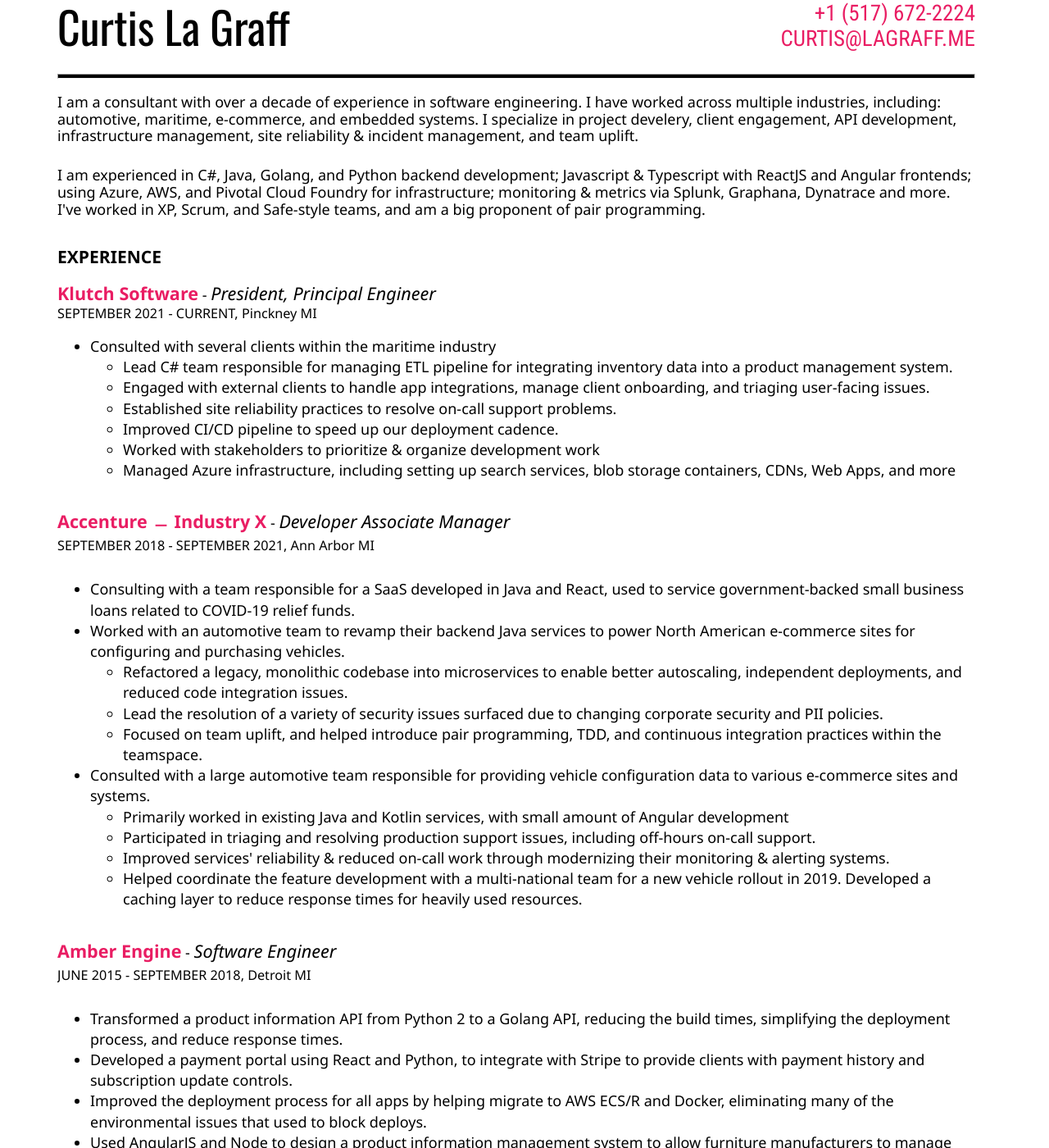
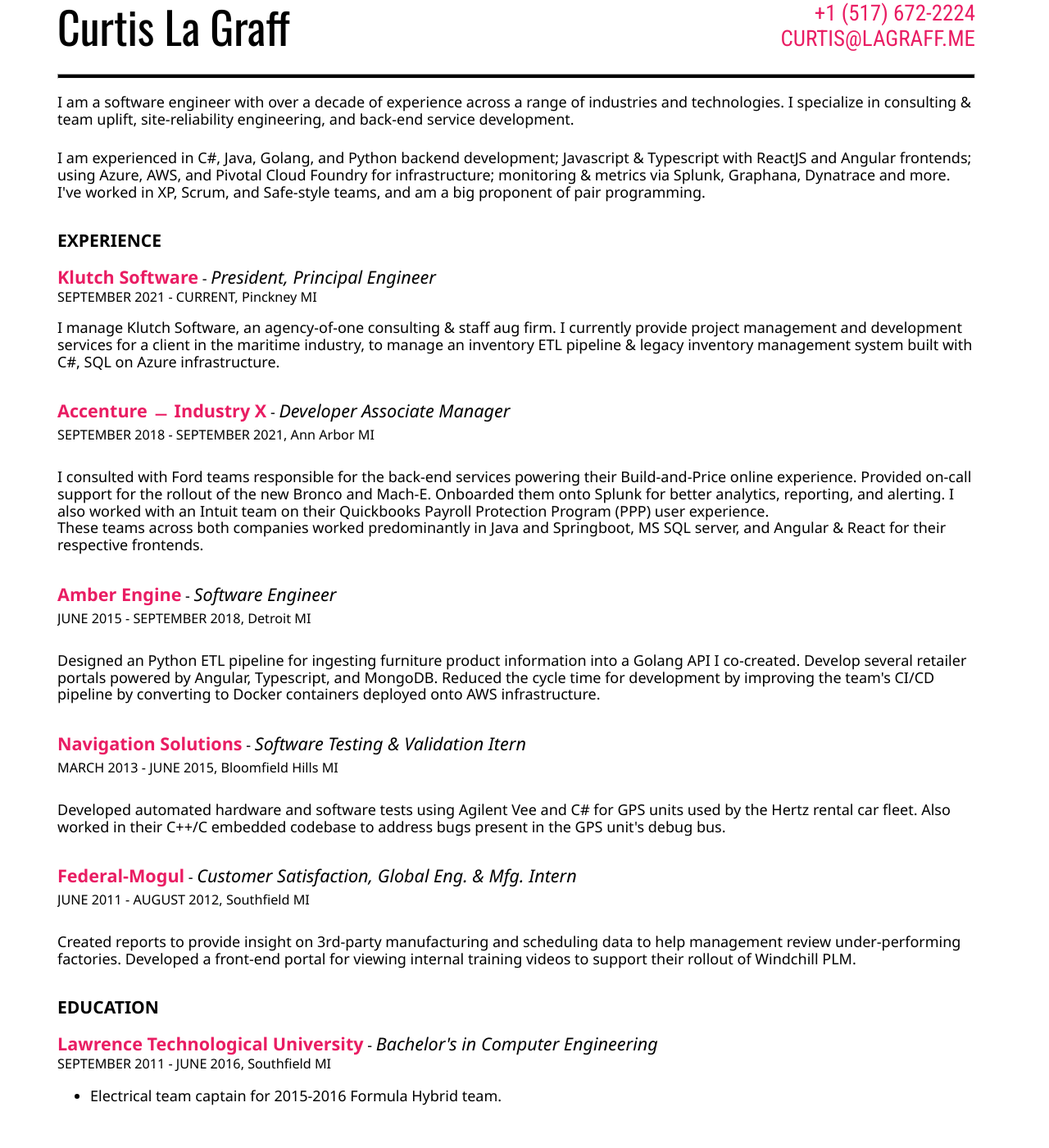
Before and after one commit to clagraff/clagraff.github.io, a Jekyll site: the page built from index.html, in a window 1280 px wide and 1400 px high. Shown: the whole window at 82% size. Built offline with Jekyll 4.4.1, drawn with Linux system fonts in a browser that asks for light colours; some of the changed text lies outside the part shown.

Commit message:
Update index.html

```diff
--- a/index.html
+++ b/index.html
@@ -3,9 +3,8 @@
 ---
 
 <p>
-  I am a consultant with over a decade of experience in software engineering. I have worked across multiple industries, including: automotive,
-  maritime, e-commerce, and embedded systems. I specialize in project develery, client engagement, API development, infrastructure management,
-  site reliability & incident management, and team uplift.
+I am a software engineer with over a decade of experience across a range of industries and technologies. I specialize in consulting & team uplift,
+  site-reliability engineering, and back-end service development.
 </p>
 <p>
   I am experienced in C#, Java, Golang, and Python backend development; Javascript & Typescript with ReactJS and Angular frontends; using Azure, AWS, and Pivotal Cloud
@@ -16,76 +15,52 @@
   <h3>EXPERIENCE</h3>
   <span class="company">Klutch Software</span> - <span class="position">President, Principal Engineer</span><br/>
   <span class="duration">SEPTEMBER 2021 - CURRENT, Pinckney MI</span><br/>
-  <ul>
-    <li>Consulted with several clients within the maritime industry</li>
-    <ul>
-        <li>Lead C# team responsible for managing ETL pipeline for integrating inventory data into a product management system.</li>
-        <li>Engaged with external clients to handle app integrations, manage client onboarding, and triaging user-facing issues.</li>
-        <li>Established site reliability practices to resolve on-call support problems.</li>
-        <li>Improved CI/CD pipeline to speed up our deployment cadence.</li>
-        <li>Worked with stakeholders to prioritize & organize development work</li>
-        <li>Managed Azure infrastructure, including setting up search services, blob storage containers, CDNs, Web Apps, and more</li>
-    </ul>
-  </ul>
+  <p>
+    I manage Klutch Software, an agency-of-one consulting & staff aug firm. I currently provide project management and
+    development services for a client in the maritime industry, to manage an inventory ETL pipeline & legacy inventory
+    management system built with C#, SQL on Azure infrastructure.
+  </p>
 </p>
 <p class="entry">
   <span class="company">Accenture &#xfe58; Industry X</span> - <span class="position">Developer Associate Manager</span><br/>
   <span class="duration">SEPTEMBER 2018 - SEPTEMBER 2021, Ann Arbor MI</span><br/>
-  <ul>
-    <li>Consulting with a team responsible for a SaaS developed in Java and React, used to service government-backed small business loans related to COVID-19 relief funds.
-    </li>
-    <li>Worked with an automotive team to revamp their backend Java services to power North American e-commerce sites for configuring and purchasing vehicles.</li>
-    <ul>
-      <li>Refactored a legacy, monolithic codebase into microservices to enable better autoscaling, independent deployments, and reduced code integration issues.</li>
-      <li>Lead the resolution of a variety of security issues surfaced due to changing corporate security and PII policies.</li>
-      <li>Focused on team uplift, and helped introduce pair programming, TDD, and continuous integration practices within the teamspace.</li>
-    </ul>
-    <li>Consulted with a large automotive team responsible for providing vehicle configuration data to various e-commerce sites and systems.</li>
-    <ul>
-        <li>Primarily worked in existing Java and Kotlin services, with small amount of Angular development</li>
-        <li>Participated in triaging and resolving production support issues, including off-hours on-call support.</li>
-        <li>Improved services' reliability & reduced on-call work through modernizing their monitoring & alerting systems.</li>
-        <li>Helped coordinate the feature development with a multi-national team for a new vehicle rollout in 2019. Developed a caching layer to reduce
-          response times for heavily used resources.</li>
-    </ul>
-  </ul>
+  <p>
+    I consulted with Ford teams responsible for the back-end services powering their Build-and-Price online experience. Provided on-call support for the rollout of the new Bronco and Mach-E. Onboarded them onto Splunk for better analytics, reporting, and alerting.
+    I also worked with an Intuit team on their Quickbooks Payroll Protection Program (PPP) user experience.
+    <br>
+    These teams across both companies worked predominantly in Java and Springboot, MS SQL server, and Angular & React for their respective frontends.
+  </p>
 </p>
 <p class="entry">
   <span class="company">Amber Engine</span> - <span class="position">Software Engineer</span><br/>
   <span class="duration">JUNE 2015 - SEPTEMBER 2018, Detroit MI</span><br/>
-  <ul>
-    <li>Transformed a product information API from Python 2 to a Golang API, reducing the build times, simplifying the deployment process, and reduce response times.</li>
-    <li>Developed a payment portal using React and Python, to integrate with Stripe to provide clients with payment history and subscription update controls.</li>
-    <li>Improved the deployment process for all apps by helping migrate to AWS ECS/R and Docker, eliminating many of the environmental issues that used to block deploys.</li>
-    <li>Used AngularJS and Node to design a product information management system to allow furniture manufacturers to manage their product specs in a SaaS.</li>
-  </ul>
+  <p>
+    Designed an Python ETL pipeline for ingesting furniture product information into a Golang API I co-created. Develop several retailer portals
+    powered by Angular, Typescript, and MongoDB. Reduced the cycle time for development by improving the team's CI/CD pipeline by converting to Docker
+    containers deployed onto AWS infrastructure.
+  </p>
 </p>
 <p class="entry">
   <span class="company">Navigation Solutions</span> - <span class="position">Software Testing & Validation Itern</span><br/>
   <span class="duration">MARCH 2013 - JUNE 2015, Bloomfield Hills MI</span><br/>
-  <ul>
-    <li>Developed automated software test stands for GPS units using Agilent Vee.</li>
-    <li>Performed functional hardware testing of the GPS units to find and report defects.</li>
-    <li>Used C++ and C to patch the debugging messaging system on the GPS units.</li>
-  </ul>
+  <p>
+    Developed automated hardware and software tests using Agilent Vee and C# for GPS units used by the Hertz rental car fleet.
+    Also worked in their C++/C embedded codebase to address bugs present in the GPS unit's debug bus.
+  </p>
 </p>
 <p class="entry">
   <span class="company">Federal-Mogul</span> - <span class="position">Customer Satisfaction, Global Eng. & Mfg. Intern</span><br/>
   <span class="duration">JUNE 2011 - AUGUST 2012, Southfield MI</span><br/>
-  <ul>
-    <li>Performed data analysis & research on 3rd-party manufacturing and scheduling data to determine underperforming factories.</li>
-    <li>Developed a frontend portal for viewing training videos about internal project mgmt software.</li>
-    <li>Identified suppliers facing production quality issues through generating dynamic reports via Microsoft Access.</li>
-  </ul>
+  <p>
+    Created reports to provide insight on 3rd-party manufacturing and scheduling data to help management review under-performing factories.
+    Developed a front-end portal for viewing internal training videos to support their rollout of Windchill PLM.
+  </p>
 </p>
 <p class="entry">
   <h3>EDUCATION</h3>
   <span class="company">Lawrence Technological University</span> - <span class="position">Bachelor's in Computer Engineering</span><br/>
   <span class="duration">SEPTEMBER 2011 - JUNE 2016, Southfield MI</span><br/>
   <ul>
-    <li>Electrical Captain for the 2015-2016 Formula Hybrid Team at Lawrence Tech.</li>
-    <ul>
-      <li>Lead developer for designing and developing the data acquisition system on the hybrid car.</li>
-    </ul>
+    <li>Electrical team captain for 2015-2016 Formula Hybrid team.</li>
   </ul>
 </p>
```
